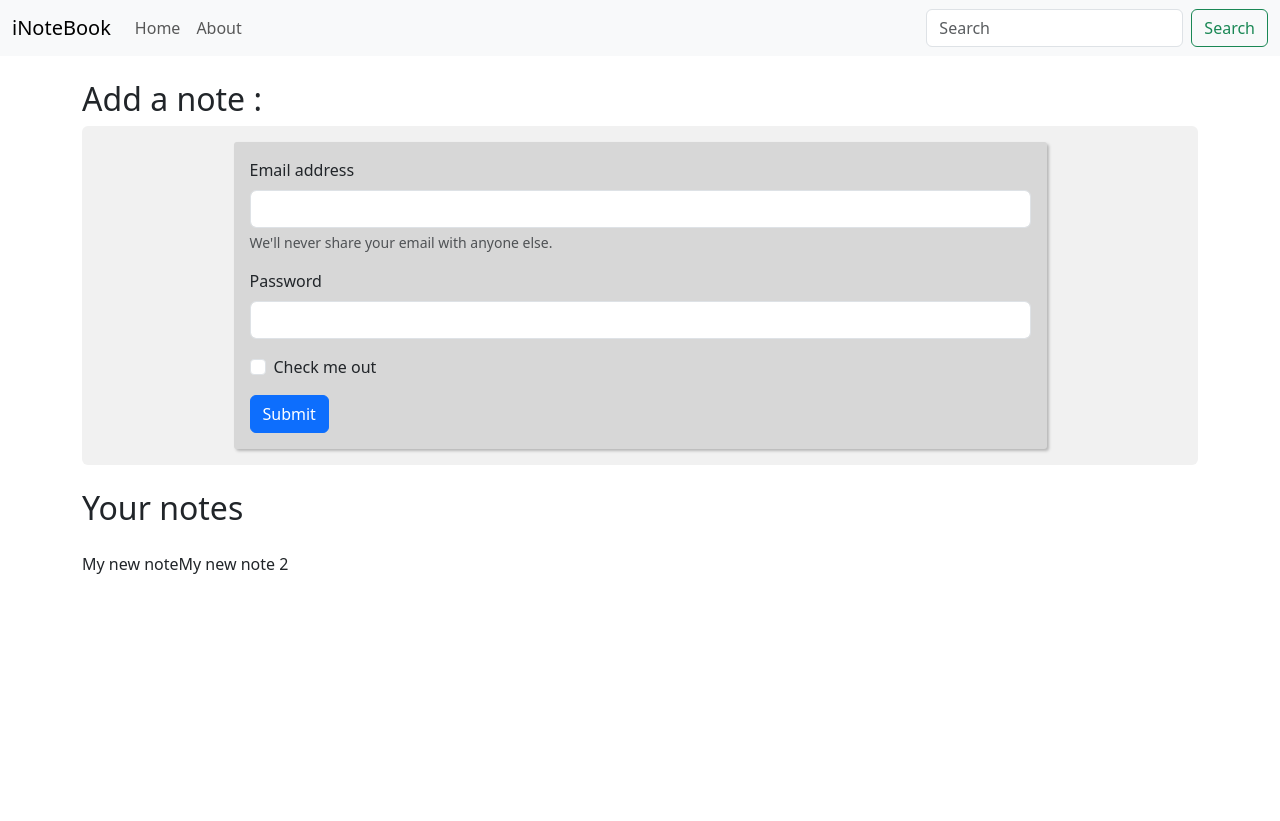
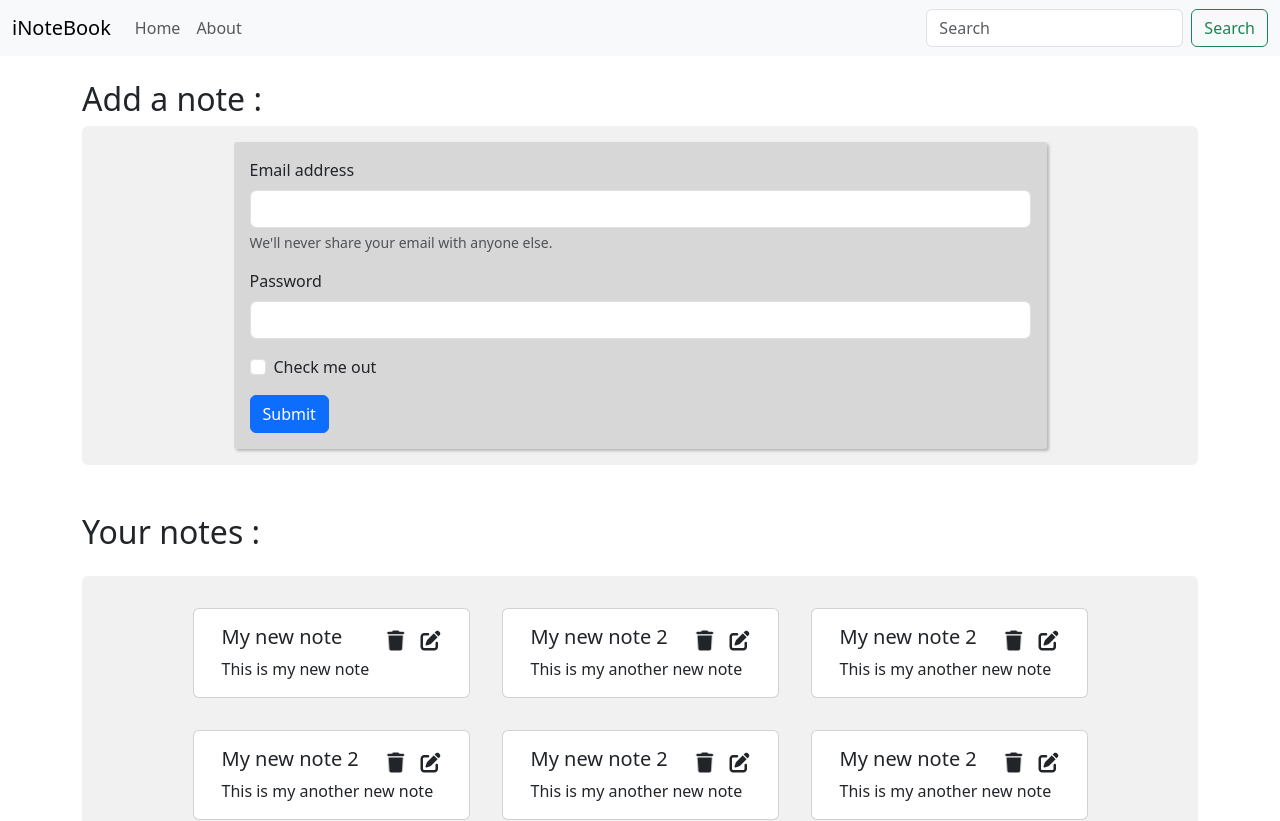
Before and after one commit to IDayanandJagtap/iNoteBook, a React (Create React App) app in the folder Front-end/: page / in a window 1280 px wide. Shown: the top 821 px of the page. Before the commit the page ends 800 px from the top, so only its background shows below. Built offline with nearby package versions, Linux system fonts and the light colour scheme.

Commit message:
Video 62 - creating NoteItem component

```diff
--- a/Front-end/public/index.html
+++ b/Front-end/public/index.html
@@ -40,6 +40,8 @@
       To begin the development, run `npm start` or `yarn start`.
       To create a production bundle, use `npm run build` or `yarn build`.
     -->
+    <!-- Font awesome kit code -->
+    <script src="https://kit.fontawesome.com/852cc36ed4.js" crossorigin="anonymous"></script>
     <script src="https://cdn.jsdelivr.net/npm/bootstrap@5.3.0-alpha3/dist/js/bootstrap.bundle.min.js" integrity="sha384-ENjdO4Dr2bkBIFxQpeoTz1HIcje39Wm4jDKdf19U8gI4ddQ3GYNS7NTKfAdVQSZe" crossorigin="anonymous"></script>
   </body>
 </html>
--- /dev/null
+++ b/Front-end/src/App.css
@@ -0,0 +1,3 @@
+i{
+    cursor: "pointer"
+}
--- a/Front-end/src/Components/Home.js
+++ b/Front-end/src/Components/Home.js
@@ -26,8 +26,10 @@ export default function Home() {
         </div>
       </div>
 
-      <h2 className='my-4'>Your notes</h2>
+      <h2 className='mt-5 mb-4'>Your notes : </h2>
+      <div className='container p-3' style={contStyle}>
         <ShowNotes />
+      </div>
     </div>
   )
 }
--- /dev/null
+++ b/Front-end/src/Components/NoteItem.js
@@ -0,0 +1,19 @@
+import React from 'react'
+
+export default function NoteItem(props) {
+    return (
+        <div className="card col-md-3 m-3">
+                <div className="card-body">
+                    <div className="d-flex align-items-center justify-content-between">
+                        <h5 className="card-title">{props.note.title}</h5>
+                        <div >
+                            <i className="fa-solid fa-trash fa-flip fa-lg mx-3" style={{cursor: "pointer"}}></i>
+                            <i className="fa-sharp fa-solid fa-pen-to-square fa-lg" style={{cursor: "pointer"}}></i>
+                        </div>
+
+                    </div>
+                    <p className="card-text">{props.note.description}</p>
+                </div>
+        </div>
+    )
+}
--- a/Front-end/src/Components/ShowNotes.js
+++ b/Front-end/src/Components/ShowNotes.js
@@ -1,16 +1,17 @@
 import React, {useContext} from 'react'
 import { NoteContext } from '../ContextApi/noteContext'
+import NoteItem from './NoteItem'
 
 export default function ShowNotes(){
     const noteContext = useContext(NoteContext)
-    const {notes, setNotes} = noteContext
+    const {notes} = noteContext
 
     console.log(notes)
 
     return (
-        <div>
+        <div className='row justify-content-md-center'>
             {notes.map((note)=>{
-                return note.title
+                return <NoteItem key={note._id} note={note}/>
             })}
         </div>
     )
--- a/Front-end/src/ContextApi/noteContext.js
+++ b/Front-end/src/ContextApi/noteContext.js
@@ -34,6 +34,76 @@ const NoteState = (props) => {
           "createdAt": "2023-05-18T01:05:39.157Z",
           "updatedAt": "2023-05-18T01:05:39.157Z",
           "__v": 0
+        },
+        {
+          "_id": "646579e36d503cf4674f354ff",
+          "user": "644ab5e4d403663d8aa8a612",
+          "title": "My new note 2",
+          "description": "This is my another new note",
+          "tag": "Personal",
+          "createdAt": "2023-05-18T01:05:39.157Z",
+          "updatedAt": "2023-05-18T01:05:39.157Z",
+          "__v": 0
+        },
+        {
+          "_id": "6465793e36d50cf4674f354ff",
+          "user": "644ab5e4d403663d8aa8a612",
+          "title": "My new note 2",
+          "description": "This is my another new note",
+          "tag": "Personal",
+          "createdAt": "2023-05-18T01:05:39.157Z",
+          "updatedAt": "2023-05-18T01:05:39.157Z",
+          "__v": 0
+        },
+        {
+          "_id": "646579e36d50cf42674f354ff",
+          "user": "644ab5e4d403663d8aa8a612",
+          "title": "My new note 2",
+          "description": "This is my another new note",
+          "tag": "Personal",
+          "createdAt": "2023-05-18T01:05:39.157Z",
+          "updatedAt": "2023-05-18T01:05:39.157Z",
+          "__v": 0
+        },
+        {
+          "_id": "646579e536d50cf4674f354ff",
+          "user": "644ab5e4d403663d8aa8a612",
+          "title": "My new note 2",
+          "description": "This is my another new note",
+          "tag": "Personal",
+          "createdAt": "2023-05-18T01:05:39.157Z",
+          "updatedAt": "2023-05-18T01:05:39.157Z",
+          "__v": 0
+        },
+        {
+          "_id": "646579e36d3250cf4674f354ff",
+          "user": "644ab5e4d403663d8aa8a612",
+          "title": "My new note 2",
+          "description": "This is my another new note",
+          "tag": "Personal",
+          "createdAt": "2023-05-18T01:05:39.157Z",
+          "updatedAt": "2023-05-18T01:05:39.157Z",
+          "__v": 0
+        },
+        {
+          "_id": "6463579e36d50cf4674f354ff",
+          "user": "644ab5e4d403663d8aa8a612",
+          "title": "My new note 2",
+          "description": "This is my another new alkfjld;afdkl tlek lk lakdj la l kjdk jalk lkdjfkldj kljakld ldk l note",
+          "tag": "Personal",
+          "createdAt": "2023-05-18T01:05:39.157Z",
+          "updatedAt": "2023-05-18T01:05:39.157Z",
+          "__v": 0
+        },
+        {
+          "_id": "646579e36d50cf4674f34354ff",
+          "user": "644ab5e4d403663d8aa8a612",
+          "title": "My new note 2",
+          "description": "This is my another new note",
+          "tag": "Personal",
+          "createdAt": "2023-05-18T01:05:39.157Z",
+          "updatedAt": "2023-05-18T01:05:39.157Z",
+          "__v": 0
         }
       ]
 
--- a/Front-end/src/index.js
+++ b/Front-end/src/index.js
@@ -1,5 +1,6 @@
 import React from 'react';
 import ReactDOM from 'react-dom/client';
+import "./App.css";
 import App from './App';
 
 const root = ReactDOM.createRoot(document.getElementById('root'));
```
